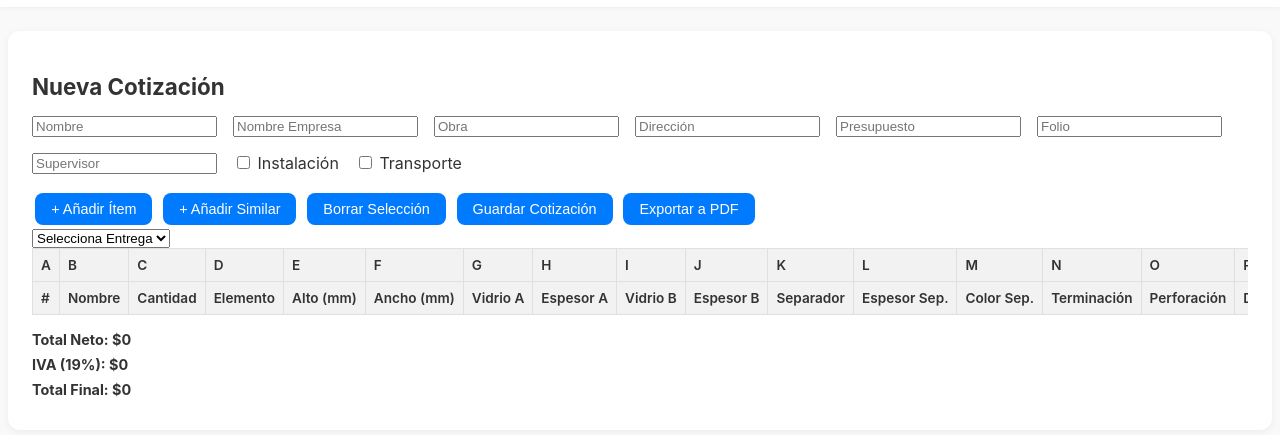
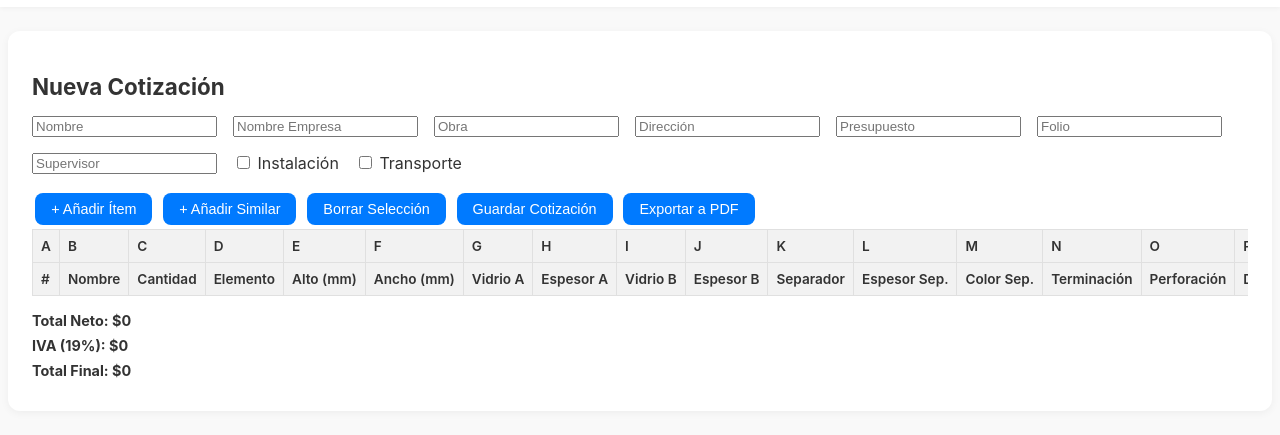
Before and after one commit to mstrubee/Cotizador-Dellorto, a plain HTML site: page index.html in a window 1280 px wide. Shown: the part 77-512 px from the top of the page. Drawn offline with Linux system fonts and the light colour scheme.

Commit message:
Update index.html

```diff
--- a/index.html
+++ b/index.html
@@ -66,7 +66,6 @@
       <input type="text" id="presupuesto" placeholder="Presupuesto">
       <input type="text" id="folio" placeholder="Folio" required>
       <input type="text" id="supervisor" placeholder="Supervisor">
-      </select>
       <label><input type="checkbox" id="servicioInstalacion"> Instalación</label>
       <label><input type="checkbox" id="servicioTransporte"> Transporte</label>
     </form>
@@ -125,10 +124,7 @@
             <th>Peso</th>
             <th>Precio</th>
             <th>Entrega</th>
-            <select id="entrega" required>
-        <option value="">Selecciona Entrega</option>
-        <option value="Fábrica">Fábrica</option>
-        <option value="Obra">Obra</option>
+            <th>Seleccionar</th>
           </tr>
         </thead>
         <tbody id="cuerpoTabla"></tbody>
```
